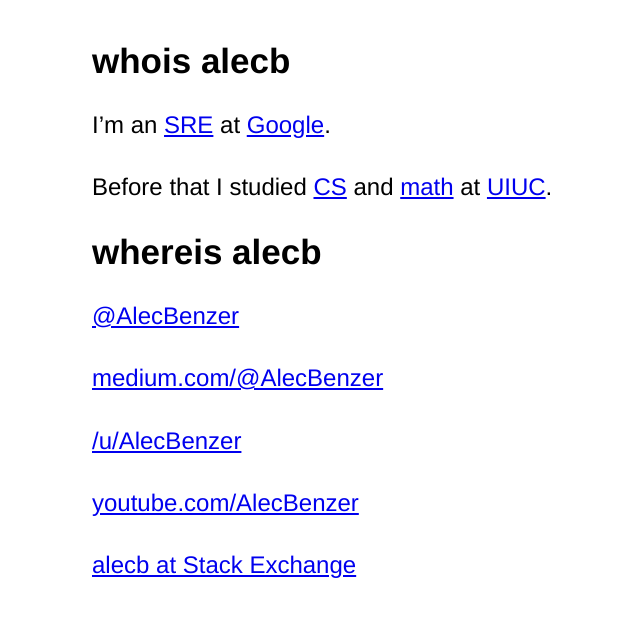
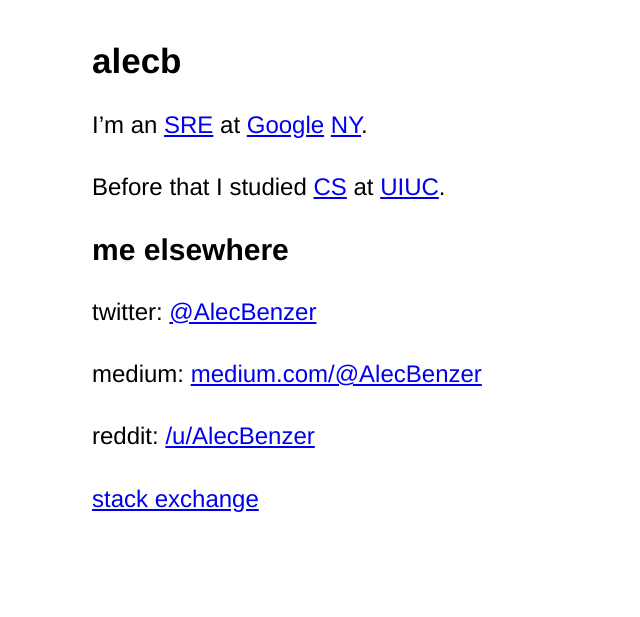
Before and after one commit to AlecBenzer/alecbenzer.github.com, a Jekyll site: the page built from index.md, in a window 1280 px wide. Shown: the top 617 px of the page, without its empty margins (228-868 px from the left). Built offline with Jekyll 4.4.1, drawn with Linux system fonts in a browser that asks for light colours.

Commit message:
Reformat a bit, remove math@uiuc

```diff
--- a/index.md
+++ b/index.md
@@ -2,27 +2,24 @@
 title: "alecb"
 layout: page
 ---
-# whois alecb
+# alecb
 
-I'm an [SRE] at [Google] [NY].
+I'm an [SRE] at [Google][Google] [NY].
 
-Before that I studied [CS] and [math] at [UIUC].
+Before that I studied [CS] at [UIUC].
 
-# whereis alecb
+## me elsewhere
 
-[@AlecBenzer](https://twitter.com/@AlecBenzer)
+twitter: [@AlecBenzer](https://twitter.com/@AlecBenzer)
 
-[medium.com/@AlecBenzer](https://medium.com/@AlecBenzer)
+medium: [medium.com/@AlecBenzer](https://medium.com/@AlecBenzer)
 
-[/u/AlecBenzer](https://reddit.com/u/alecbenzer)
+reddit: [/u/AlecBenzer](https://reddit.com/u/alecbenzer)
 
-[youtube.com/AlecBenzer](https://youtube.com/AlecBenzer)
-
-[alecb at Stack Exchange](https://stackexchange.com/users/294841/alecb)
+[stack exchange](https://stackexchange.com/users/294841/alecb)
 
 [SRE]: https://landing.google.com/sre/
 [Google]: http://google.com/about/company
 [NY]: https://careers.google.com/locations/new-york/
 [CS]: http://cs.uiuc.edu
-[math]: http://math.uiuc.edu
 [UIUC]: http://uiuc.edu
```
